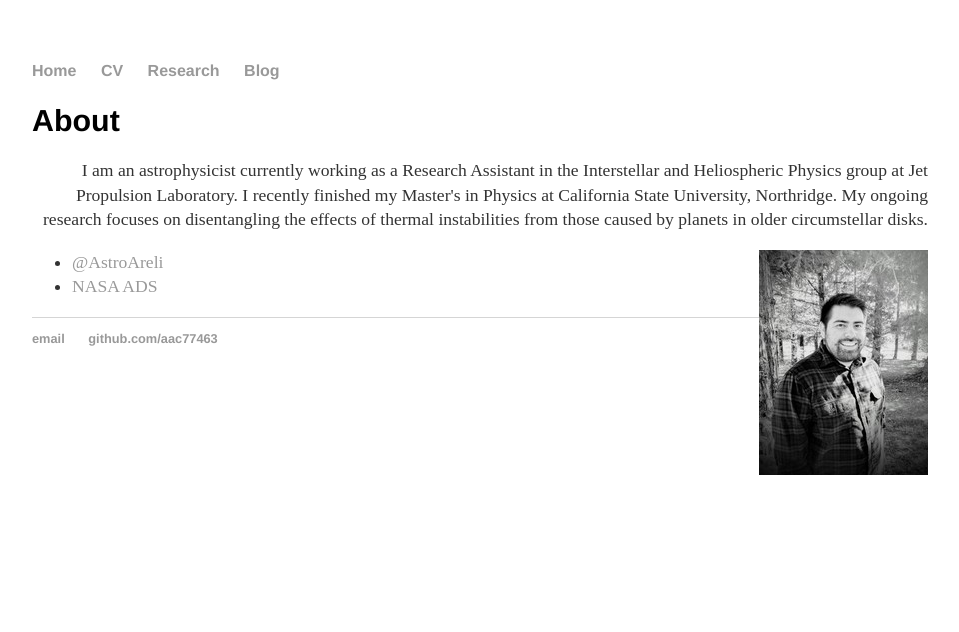
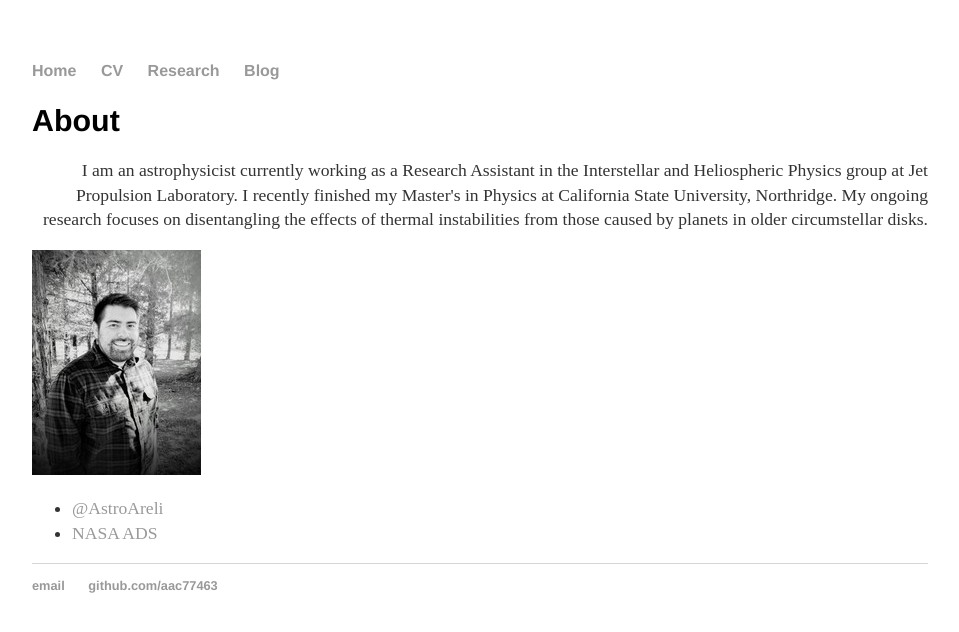
Before and after one commit to aac77463/aac77463.github.io, a Jekyll site: the page built from index.html, in a window 1280 px wide. Shown: the top 632 px of the page, without its empty margins (160-1119 px from the left). Built offline with Jekyll 4.4.1, drawn with Linux system fonts in a browser that asks for light colours.

Commit message:
restored old home

```diff
--- a/index.html
+++ b/index.html
@@ -6,7 +6,7 @@ title: Home | Areli Castrej&oacute;n
 <div class="home">
   <h1>About</h1>
   <p align="right"> I am an astrophysicist currently working as a Research Assistant in the Interstellar and Heliospheric Physics group at Jet Propulsion Laboratory. I recently finished my Master's in Physics at California State University, Northridge. My ongoing research focuses on disentangling the effects of thermal instabilities from those caused by planets in older circumstellar disks. </p>
-  <img src="profpicre.jpg" align="right">
+  <img src="profpicre.jpg">
 
   <div>
     <ul class="contacts">
```
